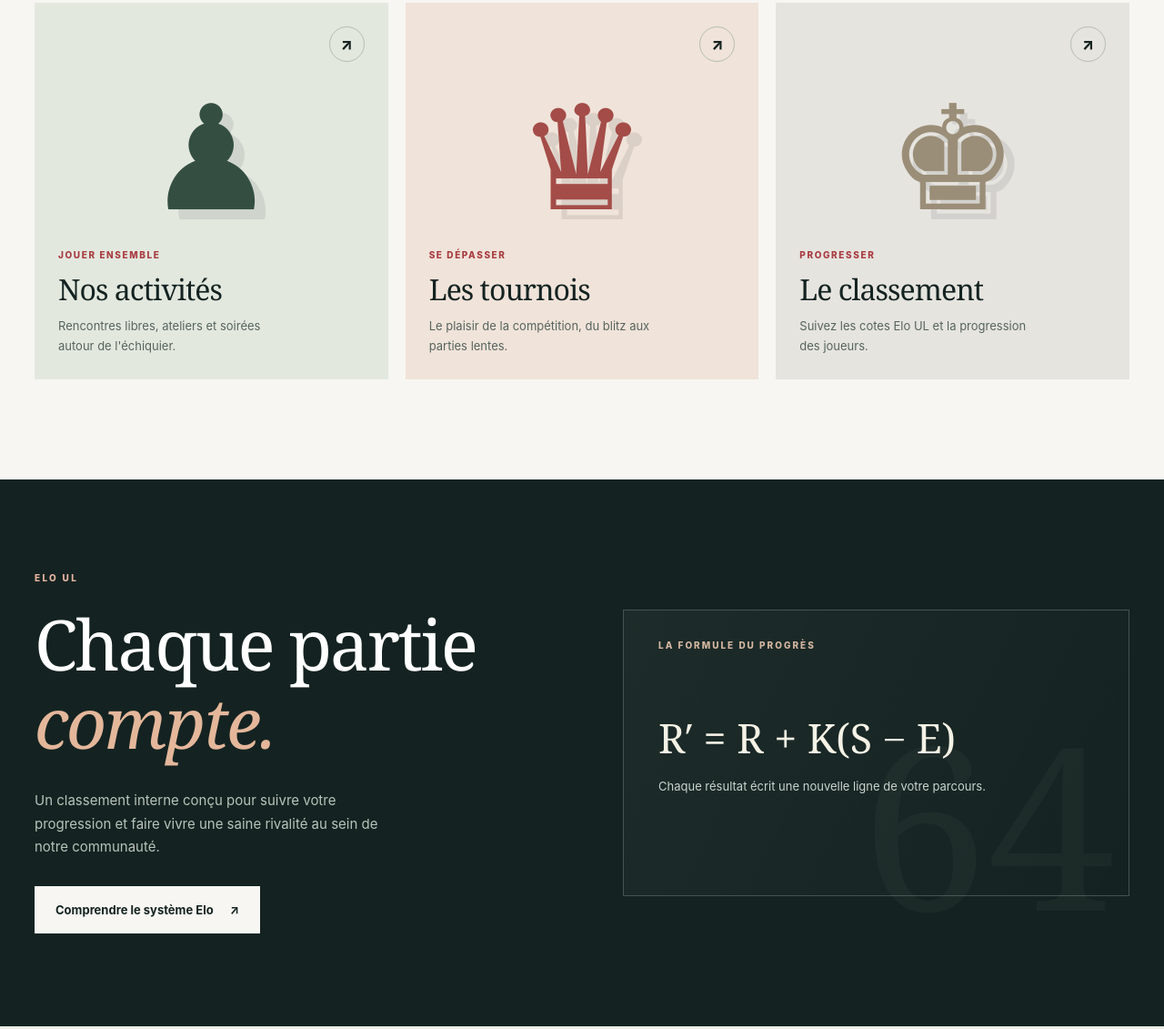
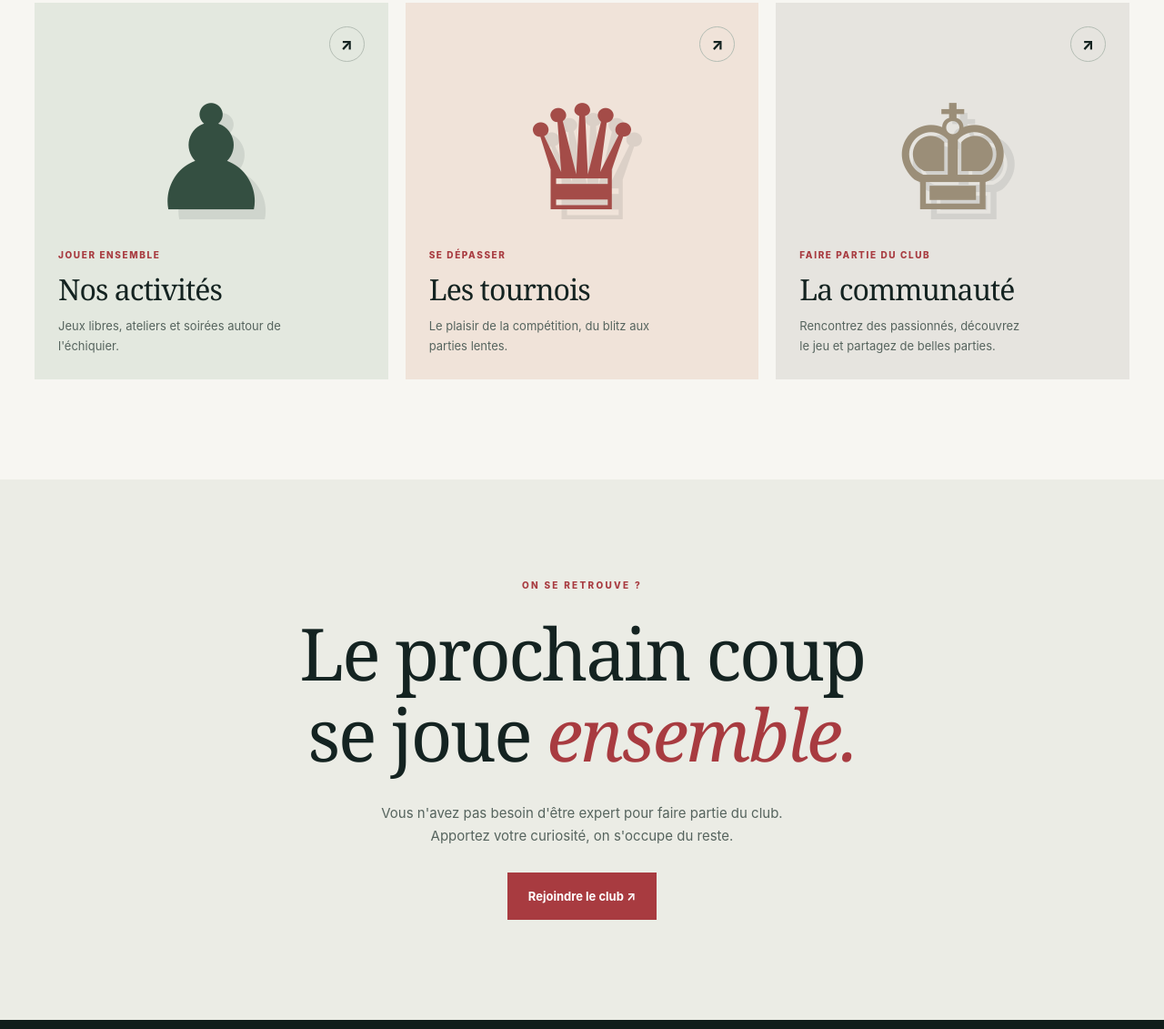
Before and after one commit to ClubEchecsULaval/ELO-UL, a website built with Vite: page site/index.html in a window 1280 px wide. Shown: the part 1049-2180 px from the top of the page at 91% size. Built offline with nearby package versions, Linux system fonts and the light colour scheme.

Commit message:
Removed Classement et Elo UL car on n'a pas de support pour ca encore

```diff
--- a/site/index.html
+++ b/site/index.html
@@ -1,4 +1,4 @@
-<!doctype html><html lang="fr-CA"><head><meta charset="utf-8"><meta name="viewport" content="width=device-width,initial-scale=1"><meta name="theme-color" content="#172423"><meta name="description" content="Le Club d’échecs de l’Université Laval : activités, tournois, classement et système Elo UL."><link rel="icon" href="/favicon.svg" type="image/svg+xml"><title>Accueil | Club d'échecs de l'Université Laval</title><link rel="stylesheet" href="/assets/css/style.css"><script type="module" src="/assets/js/app.js"></script></head><body data-page="accueil">
+<!doctype html><html lang="fr-CA"><head><meta charset="utf-8"><meta name="viewport" content="width=device-width,initial-scale=1"><meta name="theme-color" content="#172423"><meta name="description" content="Le Club d’échecs de l’Université Laval : activités, tournois et communauté échiquéenne."><link rel="icon" href="/favicon.svg" type="image/svg+xml"><title>Accueil | Club d'échecs de l'Université Laval</title><link rel="stylesheet" href="/assets/css/style.css"><script type="module" src="/assets/js/app.js"></script></head><body data-page="accueil">
 <a class="skip-link" href="#contenu">Aller au contenu</a>
 <header class="site-header" id="haut"><div class="container header-inner">
 <a class="brand" href="/" aria-label="Club d'échecs de l'Université Laval — Accueil"><span class="brand-symbol" aria-hidden="true">♞</span><span class="brand-words"><strong>Club d'échecs</strong><small>de l’Université Laval</small></span></a>
@@ -6,8 +6,6 @@
 <nav class="main-nav" id="main-navigation" aria-label="Navigation principale"><a href="/" class="nav-link is-active" aria-current="page">Accueil</a>
 <a href="/calendrier/" class="nav-link " >Calendrier</a>
 <a href="/tournois/" class="nav-link " >Tournois</a>
-<a href="/elo-ul/" class="nav-link " >Elo UL</a>
-<a href="/classement/" class="nav-link " >Classement</a>
 <a href="/a-propos/" class="nav-link " >À propos</a>
 <a href="/contact/" class="nav-link">Contact</a></nav>
 <a class="header-cta" href="/calendrier/">Voir les activités <span aria-hidden="true">↗</span></a>
@@ -19,12 +17,10 @@
 <div class="hero-visual" aria-hidden="true"><div class="art-frame"><span class="art-label art-label-top">64 CASES · INFINIES POSSIBILITÉS</span><div class="chess-art"><span class="art-piece art-piece-top">♜</span><span class="art-piece art-piece-main">♞</span><span class="art-piece art-piece-low">♙</span></div><span class="art-label art-label-bottom">ÉCHECS  /  ULAVAL</span></div><div class="float-stamp">FAIRE<br>SON<br>PROCHAIN<br>COUP <b>↗</b></div></div></div></section>
 <section class="ticker" aria-label="Les valeurs du club"><div class="container ticker-inner"><span>STRATÉGIE</span><i>✦</i><span>COMMUNAUTÉ</span><i>✦</i><span>DÉCOUVERTE</span><i>✦</i><span>COMPÉTITION</span><i>✦</i><span>PLAISIR DE JOUER</span></div></section>
 <section class="section" id="activites"><div class="container"><div class="section-heading"><div><span class="overline">LA VIE DU CLUB</span><h2>À chacun sa <em>façon de jouer.</em></h2></div><p>Des moments pour apprendre, réfléchir et relever de nouveaux défis. Explorez ce qui se passe au club.</p></div>
-<div class="feature-grid"><a class="feature-card card-first" href="/calendrier/"><span class="feature-top"><span class="arrow-round">↗</span></span><div class="feature-illustration"><span aria-hidden="true">♟</span></div><div><span class="feature-kicker">JOUER ENSEMBLE</span><h3>Nos activités</h3><p>Rencontres libres, ateliers et soirées autour de l'échiquier.</p></div></a><a class="feature-card card-second" href="/tournois/"><span class="feature-top"><span class="arrow-round">↗</span></span><div class="feature-illustration"><span aria-hidden="true">♛</span></div><div><span class="feature-kicker">SE DÉPASSER</span><h3>Les tournois</h3><p>Le plaisir de la compétition, du blitz aux parties lentes.</p></div></a><a class="feature-card card-third" href="/classement/"><span class="feature-top"><span class="arrow-round">↗</span></span><div class="feature-illustration"><span aria-hidden="true">♚</span></div><div><span class="feature-kicker">PROGRESSER</span><h3>Le classement</h3><p>Suivez les cotes Elo UL et la progression des joueurs.</p></div></a></div></div></section>
-<section class="section contrast-section"><div class="container contrast-grid"><div><span class="overline overline-light">ELO UL</span><h2>Chaque partie<br><em>compte.</em></h2><p>Un classement interne conçu pour suivre votre progression et faire vivre une saine rivalité au sein de notre communauté.</p><a class="btn btn-light" href="/elo-ul/">Comprendre le système Elo <span aria-hidden="true">↗</span></a></div>
-<div class="formula-art" aria-label="Formule de mise à jour d'une cote Elo"><span class="formula-sub">LA FORMULE DU PROGRÈS</span><div>R′ = R + K(S − E)</div><p>Chaque résultat écrit une nouvelle ligne de votre parcours.</p><span class="formula-number" aria-hidden="true">64</span></div></div></section>
+<div class="feature-grid"><a class="feature-card card-first" href="/calendrier/"><span class="feature-top"><span class="arrow-round">↗</span></span><div class="feature-illustration"><span aria-hidden="true">♟</span></div><div><span class="feature-kicker">JOUER ENSEMBLE</span><h3>Nos activités</h3><p>Jeux libres, ateliers et soirées autour de l'échiquier.</p></div></a><a class="feature-card card-second" href="/tournois/"><span class="feature-top"><span class="arrow-round">↗</span></span><div class="feature-illustration"><span aria-hidden="true">♛</span></div><div><span class="feature-kicker">SE DÉPASSER</span><h3>Les tournois</h3><p>Le plaisir de la compétition, du blitz aux parties lentes.</p></div></a><a class="feature-card card-third" href="/a-propos/#rejoindre"><span class="feature-top"><span class="arrow-round">↗</span></span><div class="feature-illustration"><span aria-hidden="true">♚</span></div><div><span class="feature-kicker">FAIRE PARTIE DU CLUB</span><h3>La communauté</h3><p>Rencontrez des passionnés, découvrez le jeu et partagez de belles parties.</p></div></a></div></div></section>
 <section class="section invite-section"><div class="container invite-inner"><span class="overline">ON SE RETROUVE ?</span><h2>Le prochain coup<br>se joue <em>ensemble.</em></h2><p>Vous n'avez pas besoin d'être expert pour faire partie du club. Apportez votre curiosité, on s'occupe du reste.</p><a class="btn btn-primary" href="/a-propos/#rejoindre">Rejoindre le club ↗</a></div></section></main>
 <footer class="site-footer"><div class="container footer-top">
 <div class="footer-brand"><span class="footer-mark" aria-hidden="true">♞</span><h2>À chaque partie,<br>une nouvelle rencontre.</h2><p>Le Club d'échecs de l'Université Laval rassemble les passionnés, les curieux et les compétiteurs autour du même échiquier.</p></div>
-<div class="footer-col"><h3>Explorer</h3><a href="/calendrier/">Calendrier</a><a href="/tournois/">Tournois</a><a href="/elo-ul/">Elo UL</a></div>
-<div class="footer-col"><h3>Le club</h3><a href="/classement/">Classement</a><a href="/a-propos/">À propos</a><a href="/contact/">Contact</a><a href="/a-propos/#rejoindre">Nous rejoindre</a></div>
+<div class="footer-col"><h3>Explorer</h3><a href="/calendrier/">Calendrier</a><a href="/tournois/">Tournois</a></div>
+<div class="footer-col"><h3>Le club</h3><a href="/a-propos/">À propos</a><a href="/contact/">Contact</a><a href="/a-propos/#rejoindre">Nous rejoindre</a></div>
 </div><div class="container footer-bottom"><span>© <span data-current-year>2026</span> Club d'échecs de l'Université Laval</span><span>Créé pour la communauté échiquéenne de Québec.</span><a href="#haut">Retour en haut ↑</a></div></footer></body></html>
--- a/vite.config.ts
+++ b/vite.config.ts
@@ -1,7 +1,7 @@
 import { resolve } from "node:path";
 import { defineConfig } from "vite";
 
-// Sept pages publiques + une sous-page de gestion des tournois.
+// Cinq pages publiques + gestion de tournois. Les prototypes Elo/Classement sont conservés dans GitHub mais non publiés.
 export default defineConfig({
   root: "site",
   input: {
@@ -9,8 +9,6 @@ export default defineConfig({
     calendrier: resolve(import.meta.dirname, "site/calendrier/index.html"),
     tournois: resolve(import.meta.dirname, "site/tournois/index.html"),
     gestionTournois: resolve(import.meta.dirname, "site/tournois/gestion/index.html"),
-    elo: resolve(import.meta.dirname, "site/elo-ul/index.html"),
-    classement: resolve(import.meta.dirname, "site/classement/index.html"),
     apropos: resolve(import.meta.dirname, "site/a-propos/index.html"),
     contact: resolve(import.meta.dirname, "site/contact/index.html"),
   },
```
Also changed, not shown: site/a-propos/index.html (+4 -6 lines), site/calendrier/index.html (+2 -4 lines), site/contact/index.html (+2 -4 lines), site/tournois/gestion/index.html (+2 -4 lines), site/tournois/index.html (+2 -4 lines).
